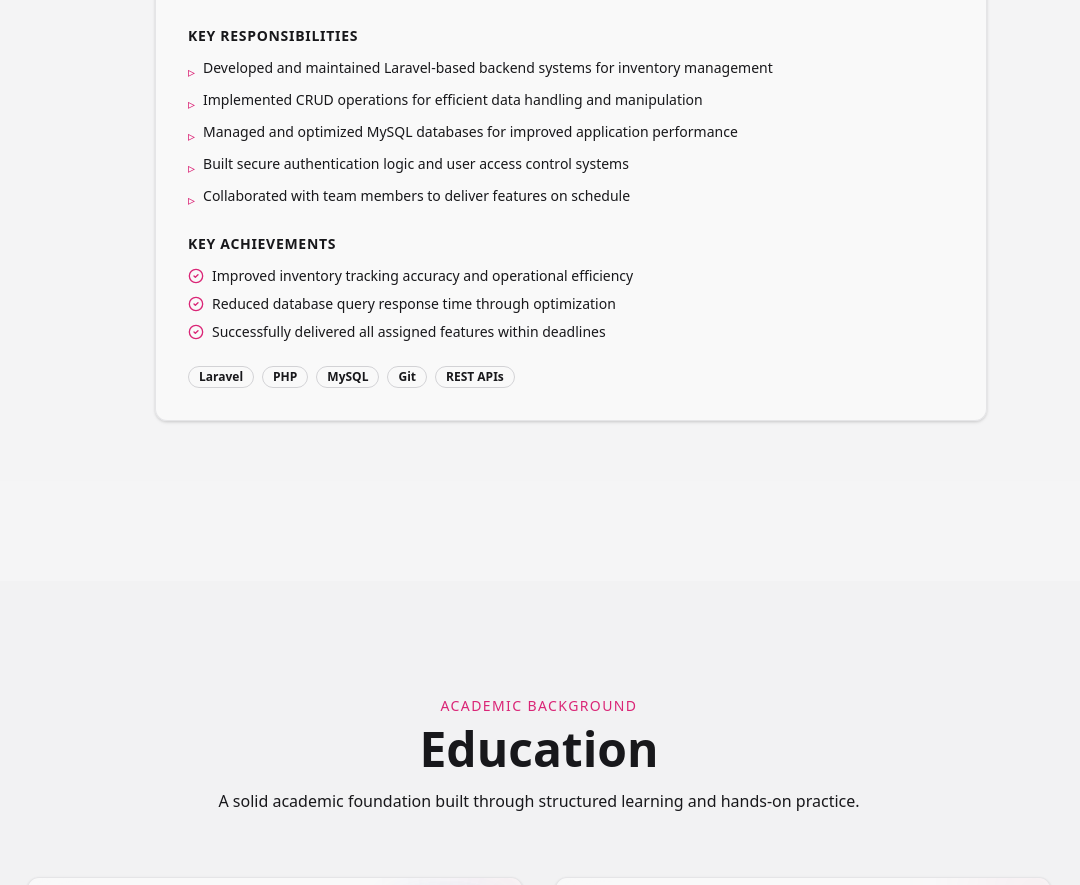
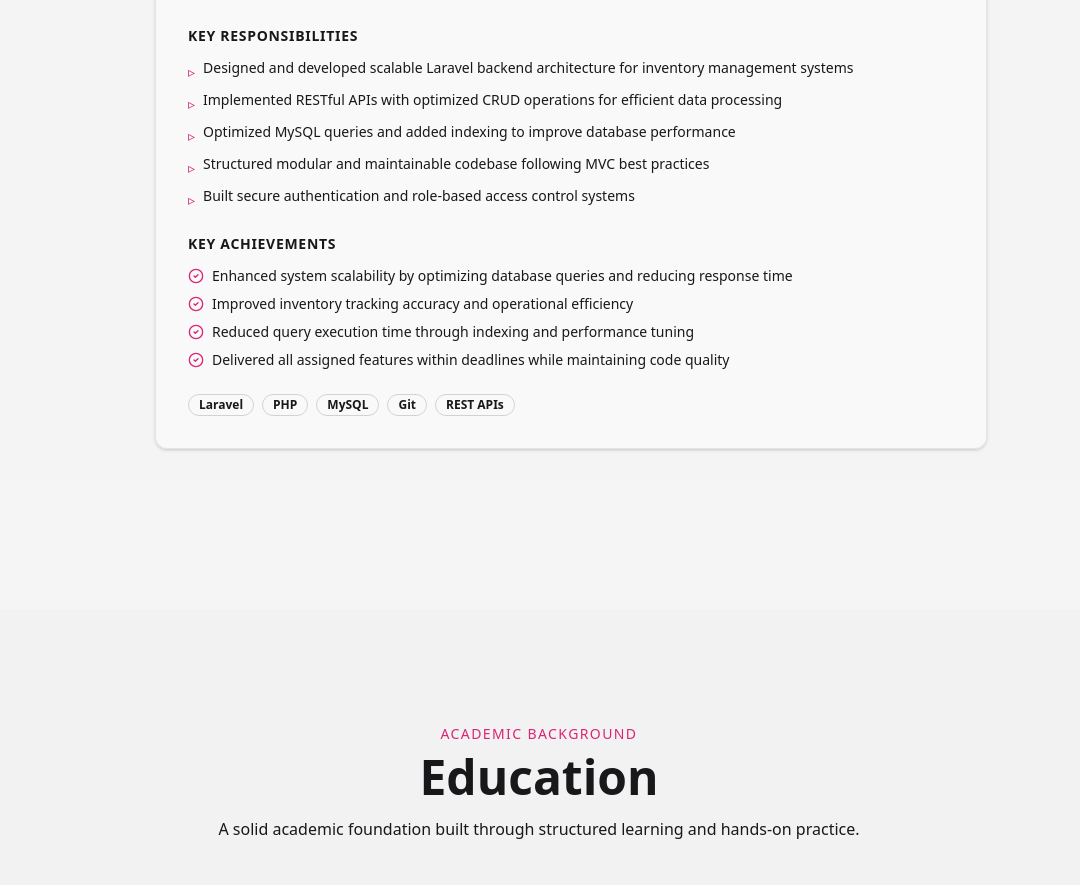
Before and after one commit to SousdeyKim/Portfolio_Sousdey_Kim, a React (Vite) app: page / in a window 1280 px wide. Shown: the part 4600-5485 px from the top of the page, without its empty margins (101-1181 px from the left). Built offline with nearby package versions, Linux system fonts and the light colour scheme; the HTML template or start-up script is replaced by a standard one.

Commit message:
update experience

```diff
--- a/src/components/EducationSection.tsx
+++ b/src/components/EducationSection.tsx
@@ -16,8 +16,8 @@ const educations: Education[] = [
   {
     degree: "Associate Degree in Web Development",
     institution: "TUX Global Institute",
-    period: "2024 – Present",
-    status: "In Progress",
+    period: "2024 – 2026",
+    status: "Completed",
     description: "Focused on modern web development technologies, application design, and software engineering principles. Building practical skills through hands-on projects.",
     icon: GraduationCap,
   },
--- a/src/components/ExperienceSection.tsx
+++ b/src/components/ExperienceSection.tsx
@@ -22,16 +22,17 @@ const experiences: Experience[] = [
     period: "July 2025 – September 2025",
     type: "Internship",
     responsibilities: [
-      "Developed and maintained Laravel-based backend systems for inventory management",
-      "Implemented CRUD operations for efficient data handling and manipulation",
-      "Managed and optimized MySQL databases for improved application performance",
-      "Built secure authentication logic and user access control systems",
-      "Collaborated with team members to deliver features on schedule",
+      "Designed and developed scalable Laravel backend architecture for inventory management systems",
+      "Implemented RESTful APIs with optimized CRUD operations for efficient data processing",
+      "Optimized MySQL queries and added indexing to improve database performance",
+      "Structured modular and maintainable codebase following MVC best practices",
+      "Built secure authentication and role-based access control systems",
     ],
     achievements: [
+      "Enhanced system scalability by optimizing database queries and reducing response time",
       "Improved inventory tracking accuracy and operational efficiency",
-      "Reduced database query response time through optimization",
-      "Successfully delivered all assigned features within deadlines",
+      "Reduced query execution time through indexing and performance tuning",
+      "Delivered all assigned features within deadlines while maintaining code quality",
     ],
     skills: ["Laravel", "PHP", "MySQL", "Git", "REST APIs"],
   },
@@ -57,8 +58,8 @@ const ExperienceSection = () => {
             Professional Experience
           </h2>
           <p className="text-muted-foreground max-w-2xl mx-auto">
-            Hands-on experience building real-world applications and contributing
-            to production systems.
+            Hands-on experience building real-world applications and
+            contributing to production systems.
           </p>
         </motion.div>
 
@@ -88,10 +89,16 @@ const ExperienceSection = () => {
                   <div className="flex flex-wrap items-start justify-between gap-4 mb-6">
                     <div>
                       <div className="flex items-center gap-2 mb-2">
-                        <h3 className="text-xl md:text-2xl font-bold">{exp.title}</h3>
-                        <Badge className="hidden sm:inline-flex">{exp.type}</Badge>
+                        <h3 className="text-xl md:text-2xl font-bold">
+                          {exp.title}
+                        </h3>
+                        <Badge className="hidden sm:inline-flex">
+                          {exp.type}
+                        </Badge>
                       </div>
-                      <p className="text-lg text-primary font-medium">{exp.company}</p>
+                      <p className="text-lg text-primary font-medium">
+                        {exp.company}
+                      </p>
                     </div>
                     <div className="flex flex-col items-start sm:items-end gap-1 text-sm text-muted-foreground">
                       <div className="flex items-center gap-1.5">
@@ -112,7 +119,10 @@ const ExperienceSection = () => {
                     </h4>
                     <ul className="space-y-2">
                       {exp.responsibilities.map((resp, i) => (
-                        <li key={i} className="flex items-start gap-2 text-sm text-muted-foreground">
+                        <li
+                          key={i}
+                          className="flex items-start gap-2 text-sm text-muted-foreground"
+                        >
                           <span className="text-primary mt-1">▹</span>
                           {resp}
                         </li>
@@ -128,7 +138,10 @@ const ExperienceSection = () => {
                     <ul className="space-y-2">
                       {exp.achievements.map((ach, i) => (
                         <li key={i} className="flex items-start gap-2 text-sm">
-                          <CheckCircle2 size={16} className="text-primary mt-0.5 flex-shrink-0" />
+                          <CheckCircle2
+                            size={16}
+                            className="text-primary mt-0.5 flex-shrink-0"
+                          />
                           <span className="text-foreground">{ach}</span>
                         </li>
                       ))}
```
